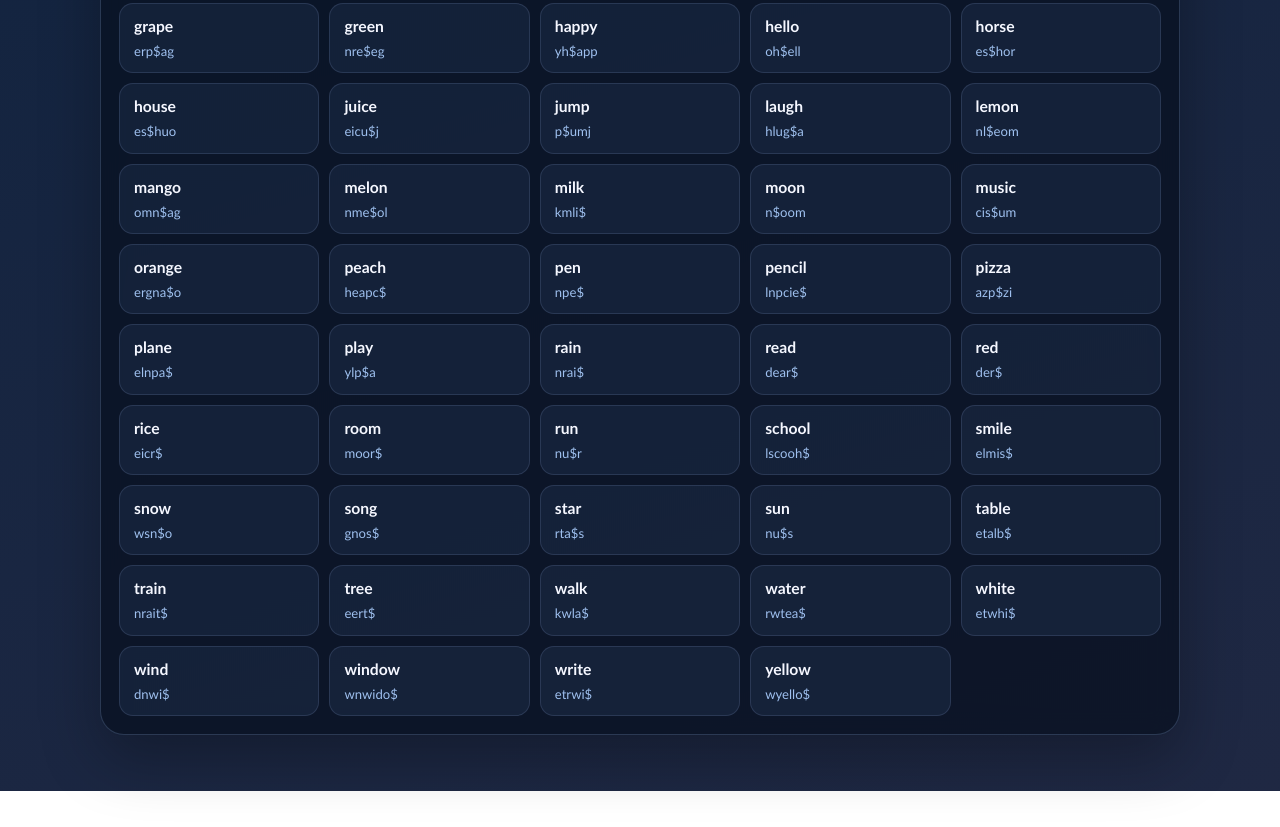
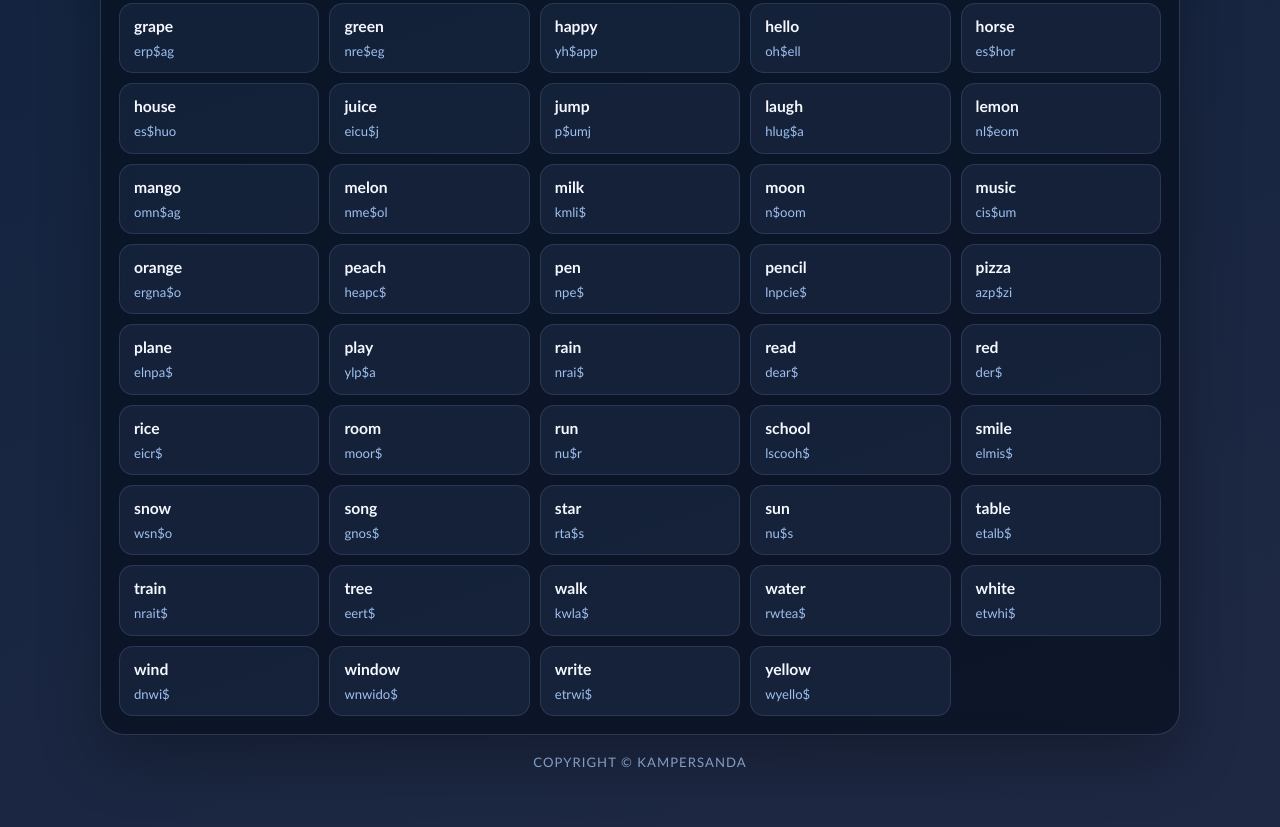
Before and after one commit to kampersanda/bwt-rush, a website built with Vite: page index.html in a window 1280 px wide. Shown: the part 1667-2494 px from the top of the page. Before the commit the page ends 2458 px from the top, so only its background shows below. Built offline with nearby package versions, Linux system fonts and the light colour scheme.

Commit message:
Add copyright (#3)

```diff
--- a/src/main.ts
+++ b/src/main.ts
@@ -1,5 +1,10 @@
 import "./styles.css";
-import { CATEGORY_OPTIONS, WORD_BANK, type CategoryId, type WordEntry } from "./words";
+import {
+  CATEGORY_OPTIONS,
+  WORD_BANK,
+  type CategoryId,
+  type WordEntry,
+} from "./words";
 
 type Screen = "title" | "playing" | "gameover";
 type CategoryFilter = CategoryId | "all";
@@ -39,11 +44,24 @@ app.innerHTML = `
   <main class="shell">
     <header class="hero">
       <p class="eyebrow">Inverse BWT Arcade</p>
-      <h1>BWT Rush</h1>
+      <h1>BWT Rush!</h1>
       <p class="lede">
         Each token is a Burrows-Wheeler transformed string. Reconstruct the original word before it escapes.
       </p>
     </header>
+
+    <section class="panel controls-panel">
+      <div class="category-bar">
+        <label for="categorySelect">Category</label>
+        <select id="categorySelect">
+          ${categoryOptionsMarkup}
+          <option value="all">All categories</option>
+        </select>
+      </div>
+      <p id="categoryHint" class="category-hint">
+        Easy Words: short, familiar English words for elementary-level players.
+      </p>
+    </section>
 
     <section class="panel hud">
       <div class="metric">
@@ -62,19 +80,6 @@ app.innerHTML = `
         <span class="label">Intensity</span>
         <strong id="intensity">1.0x</strong>
       </div>
-    </section>
-
-    <section class="panel controls-panel">
-      <div class="category-bar">
-        <label for="categorySelect">Category</label>
-        <select id="categorySelect">
-          ${categoryOptionsMarkup}
-          <option value="all">All categories</option>
-        </select>
-      </div>
-      <p id="categoryHint" class="category-hint">
-        Easy Words: short, familiar English words for elementary-level players.
-      </p>
     </section>
 
     <section class="panel game-panel">
@@ -115,6 +120,10 @@ app.innerHTML = `
       </div>
       <div id="wordList" class="word-list" aria-label="Word list"></div>
     </section>
+
+    <footer class="site-footer">
+      <p>Copyright © kampersanda</p>
+    </footer>
   </main>
 `;
 
@@ -175,7 +184,9 @@ class TypingGame {
         event.preventDefault();
       }
     });
-    this.categorySelect.addEventListener("change", () => this.onCategoryChange());
+    this.categorySelect.addEventListener("change", () =>
+      this.onCategoryChange(),
+    );
     startButtonEl.addEventListener("click", () => {
       if (this.screen === "playing") {
         this.restart();
@@ -199,7 +210,9 @@ class TypingGame {
     this.input.disabled = false;
     this.input.focus();
     this.lastFrame = performance.now();
-    this.animationFrame = window.requestAnimationFrame((time) => this.tick(time));
+    this.animationFrame = window.requestAnimationFrame((time) =>
+      this.tick(time),
+    );
   }
 
   restart() {
@@ -266,7 +279,9 @@ class TypingGame {
       return;
     }
 
-    this.animationFrame = window.requestAnimationFrame((time) => this.tick(time));
+    this.animationFrame = window.requestAnimationFrame((time) =>
+      this.tick(time),
+    );
   }
 
   private spawnWord() {
@@ -307,7 +322,9 @@ class TypingGame {
         }
         this.stats.lives -= 1;
         this.stats.combo = 0;
-        this.setStatus(`Missed ${entity.prompt}. Original word: ${entity.answer}.`);
+        this.setStatus(
+          `Missed ${entity.prompt}. Original word: ${entity.answer}.`,
+        );
         continue;
       }
 
@@ -368,7 +385,8 @@ class TypingGame {
     if (!active) {
       active = this.acquireTarget(typed);
       if (!active) {
-        this.status.textContent = "No visible BWT has an original string with that prefix.";
+        this.status.textContent =
+          "No visible BWT has an original string with that prefix.";
         return;
       }
       this.activeWordId = active.id;
@@ -418,13 +436,19 @@ class TypingGame {
       return;
     }
 
-    const bonus = 16 + entity.answer.length * 4 + entity.difficulty * 2 + this.stats.combo * 3;
+    const bonus =
+      16 +
+      entity.answer.length * 4 +
+      entity.difficulty * 2 +
+      this.stats.combo * 3;
     this.stats.score += bonus;
     this.stats.combo += 1;
     this.activeWordId = null;
     this.input.value = "";
     this.entities = this.entities.filter((item) => item.id !== id);
-    this.setStatus(`Cleared ${entity.prompt} -> ${entity.answer} for ${bonus} points.`);
+    this.setStatus(
+      `Cleared ${entity.prompt} -> ${entity.answer} for ${bonus} points.`,
+    );
     this.renderHud();
     this.renderWords();
   }
@@ -453,7 +477,8 @@ class TypingGame {
     const recentSet = new Set(this.recentAnswers);
     const candidates = pool.filter((word) => !recentSet.has(word.answer));
     const selectionPool = candidates.length > 0 ? candidates : pool;
-    const chosen = selectionPool[Math.floor(Math.random() * selectionPool.length)];
+    const chosen =
+      selectionPool[Math.floor(Math.random() * selectionPool.length)];
 
     this.recentAnswers.push(chosen.answer);
     if (this.recentAnswers.length > TypingGame.RECENT_WORD_LIMIT) {
@@ -487,7 +512,9 @@ class TypingGame {
     if (this.activeWordId === null) {
       return null;
     }
-    return this.entities.find((entity) => entity.id === this.activeWordId) ?? null;
+    return (
+      this.entities.find((entity) => entity.id === this.activeWordId) ?? null
+    );
   }
 
   private renderHud() {
@@ -504,7 +531,9 @@ class TypingGame {
       return;
     }
 
-    const option = CATEGORY_OPTIONS.find((item) => item.id === this.selectedCategory);
+    const option = CATEGORY_OPTIONS.find(
+      (item) => item.id === this.selectedCategory,
+    );
     this.categoryHint.textContent = option
       ? `${option.label}: ${option.description}.`
       : "Category selected.";
@@ -532,7 +561,9 @@ class TypingGame {
       return;
     }
 
-    const option = CATEGORY_OPTIONS.find((entry) => entry.id === this.selectedCategory);
+    const option = CATEGORY_OPTIONS.find(
+      (entry) => entry.id === this.selectedCategory,
+    );
     const label = option?.label ?? "Selected";
     this.wordListHint.textContent = `Showing ${words.length} prompts for ${label}.`;
   }
@@ -551,7 +582,9 @@ function requiredById<T extends HTMLElement = HTMLElement>(id: string): T {
 }
 
 function labelForCategory(category: CategoryId) {
-  return CATEGORY_OPTIONS.find((option) => option.id === category)?.label ?? category;
+  return (
+    CATEGORY_OPTIONS.find((option) => option.id === category)?.label ?? category
+  );
 }
 
 function estimateWordWidth(text: string) {
--- a/src/styles.css
+++ b/src/styles.css
@@ -327,6 +327,19 @@ input {
   word-break: break-all;
 }
 
+.site-footer {
+  margin-top: 18px;
+  text-align: center;
+  color: #97b4df;
+  font-size: 0.82rem;
+  letter-spacing: 0.08em;
+  text-transform: uppercase;
+}
+
+.site-footer p {
+  margin: 0;
+}
+
 @media (max-width: 720px) {
   .shell {
     width: min(100vw - 20px, 1080px);
--- a/src/words.ts
+++ b/src/words.ts
@@ -1,4 +1,10 @@
-export type CategoryId = "stringology" | "nlp" | "ir" | "genomics" | "countries" | "easy";
+export type CategoryId =
+  | "stringology"
+  | "nlp"
+  | "ir"
+  | "genomics"
+  | "countries"
+  | "easy";
 
 export type WordEntry = {
   text: string;
```
Also changed, not shown: README.md.
